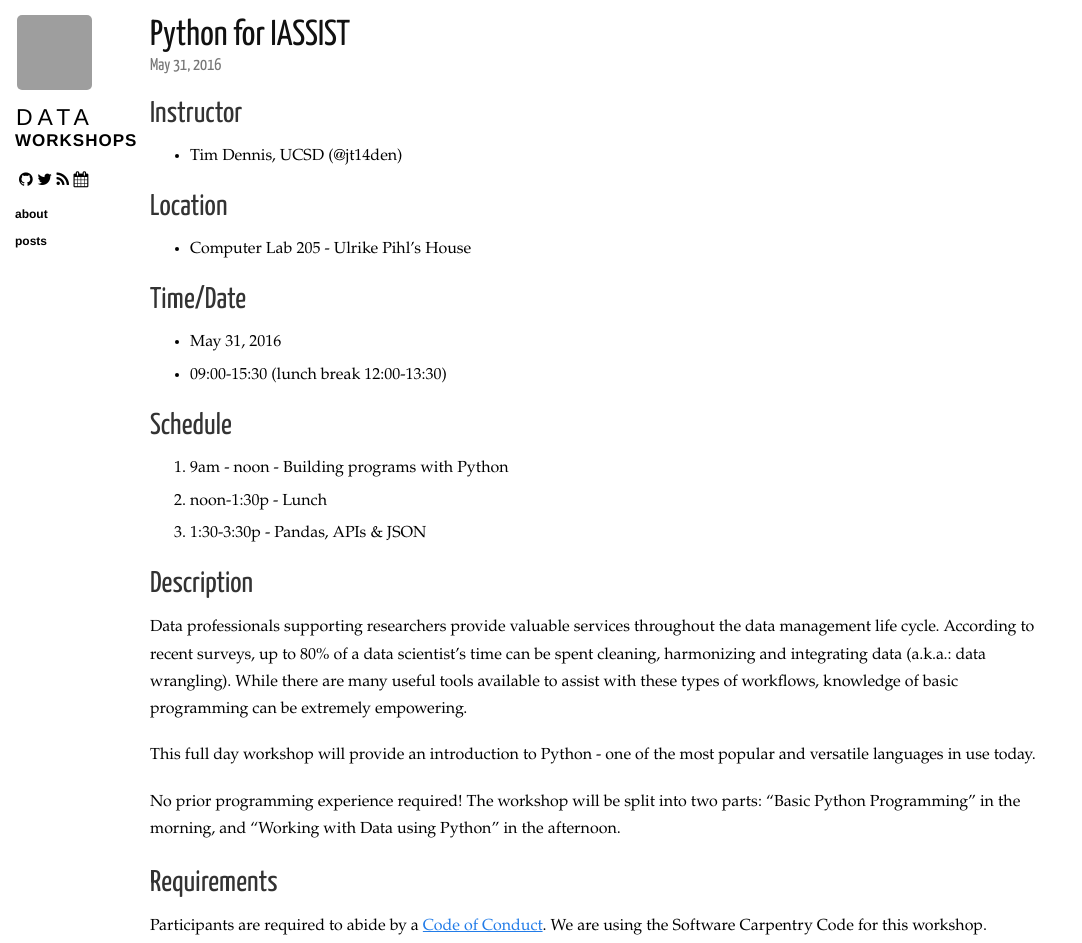
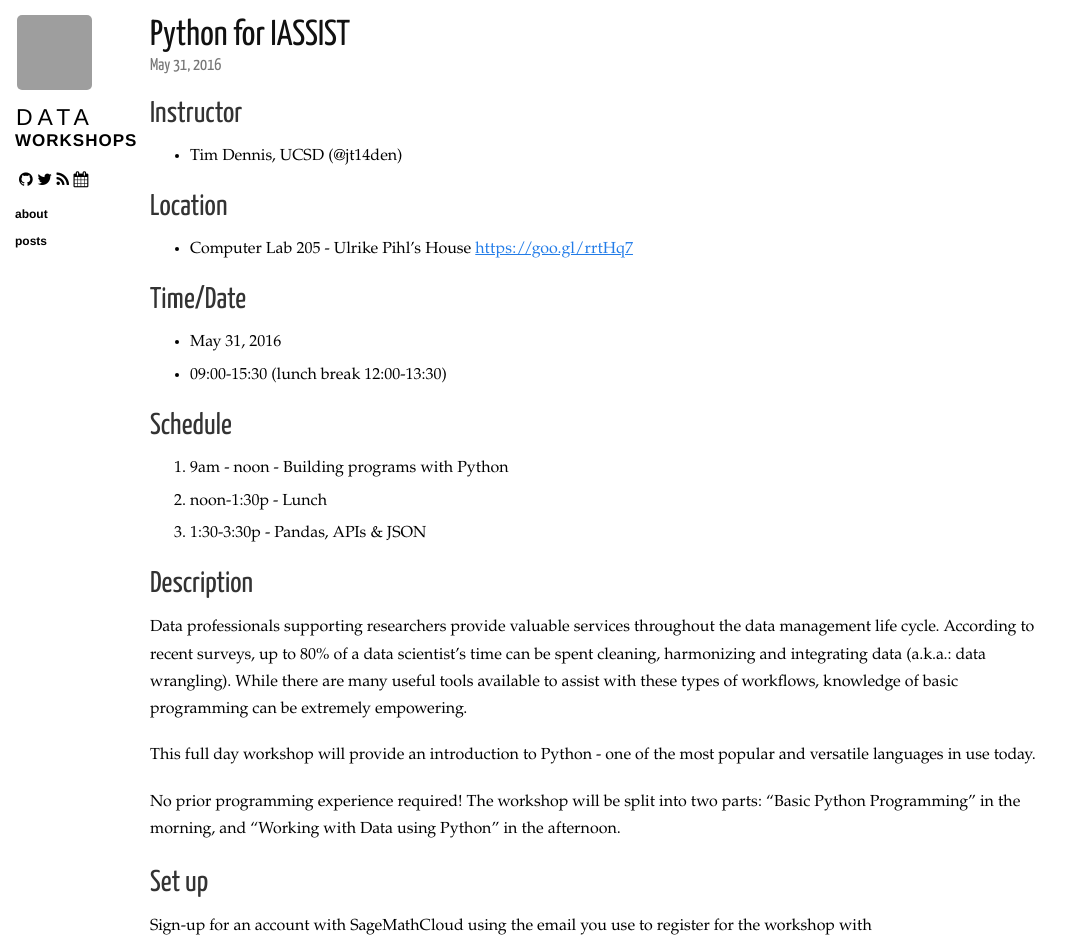
Before and after one commit to ucsdlib/workshops, a Jekyll site: the page built from _posts/2016-05-31-iassist-python.markdown, in a window 1280 px wide and 1400 px high. Shown: the top 943 px of the window, without its empty margins (0-1082 px from the left). Built offline with Jekyll 4.4.1, drawn with Linux system fonts in a browser that asks for light colours; nearby versions of some CDN libraries; some of the changed text lies outside the part shown; grey boxes are pictures that could not be loaded.

Commit message:
adding sage

```diff
--- a/_posts/2016-05-31-iassist-python.markdown
+++ b/_posts/2016-05-31-iassist-python.markdown
@@ -10,7 +10,7 @@ category: post data python
 
 ## Location
 
-* Computer Lab 205 - Ulrike Pihl's House
+* Computer Lab 205 - Ulrike Pihl's House <https://goo.gl/rrtHq7>
 
 ## Time/Date
 
@@ -31,6 +31,10 @@ This full day workshop will provide an introduction to Python - one of the most
 
 No prior programming experience required! The workshop will be split into two parts: "Basic Python Programming" in the morning, and "Working with Data using Python" in the afternoon.
 
+## Set up
+
+Sign-up for an account with SageMathCloud using the email you use to register for the workshop with <https://cloud.sagemath.com/>.
+
 ## Requirements
 
 Participants are required to abide by a [Code of Conduct](http://software-carpentry.org/conduct.html). We are using the Software Carpentry Code for this workshop.
```
